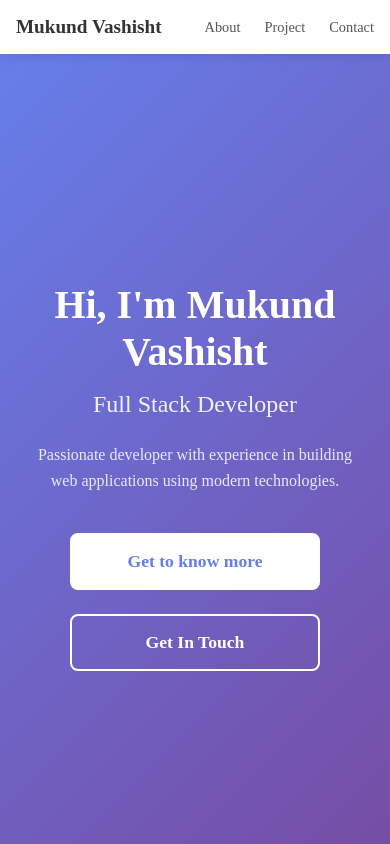
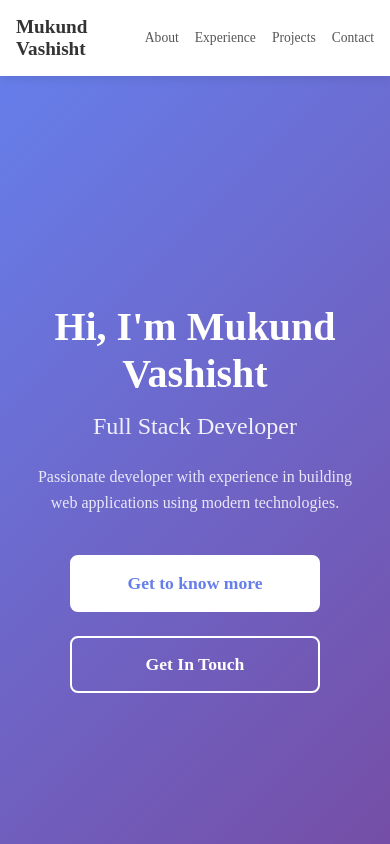
Before and after one commit to MukundVashisht2003/Portfolio, a React (Vite) app: page / in a window 390 px wide. Shown: the top 844 px of the page. Built offline with nearby package versions, Linux system fonts and the light colour scheme.

Commit message:
Refactor code structure for improved readability and maintainability

```diff
--- a/src/Header/Header.scss
+++ b/src/Header/Header.scss
@@ -24,15 +24,15 @@
         }
     }
 
-    &__right{
+    &__right {
         display: flex;
         flex-direction: row;
         justify-content: space-around;
         align-items: center;
-        gap: 3rem;
+        gap: 2.5rem;
         padding-right: 2rem;
 
-        &__about, &__project, &__contact{
+        &-item {
             font-size: 1.1rem;
             cursor: pointer;
             color: #555;
@@ -75,11 +75,11 @@
         }
 
         &__right {
-            gap: 1.5rem;
+            gap: 1rem;
             padding-right: 0;
 
-            &__about, &__project, &__contact {
-                font-size: 0.9rem;
+            &-item {
+                font-size: 0.85rem;
             }
         }
     }
--- a/src/Header/Header.tsx
+++ b/src/Header/Header.tsx
@@ -22,9 +22,10 @@ const Header = () => {
         <div className='Header__left__name'>{Data.name}</div>
       </div>
       <div className="Header__right">
-        <div className='Header__right__about' onClick={() => scrollToSection('about')}>About</div>
-        <div className='Header__right__project' onClick={() => scrollToSection('projects')}>Project</div>
-        <div className='Header__right__contact' onClick={() => scrollToSection('contact')}>Contact</div>
+        <div className='Header__right-item' onClick={() => scrollToSection('about')}>About</div>
+        <div className='Header__right-item' onClick={() => scrollToSection('experience')}>Experience</div>
+        <div className='Header__right-item' onClick={() => scrollToSection('projects')}>Projects</div>
+        <div className='Header__right-item' onClick={() => scrollToSection('contact')}>Contact</div>
       </div>
     </header>
   )
--- a/src/Main/Main.tsx
+++ b/src/Main/Main.tsx
@@ -3,13 +3,13 @@ import Data from "../Data/data.json"
 import PdfViewer from "../PdfViewer/PdfViewer"
 import ProjectGrid from "../ProjectGrid/ProjectGrid"
 import WorkExperience from "../WorkExperience/WorkExperience"
+import resumePdf from "../assets/Resume.pdf"
 import "./Main.scss"
 
 export default function Main() {
   const [isPdfViewerOpen, setIsPdfViewerOpen] = useState(false)
 
-  // Replace this with your actual PDF URL or path
-  const pdfUrl = "/path-to-your-resume.pdf"
+  const pdfUrl = resumePdf
 
   const handleOpenPdfViewer = (e: React.MouseEvent<HTMLAnchorElement>) => {
     e.preventDefault()
```
Also changed, not shown: 1 other file (tests, documents, lock files or other folders).
